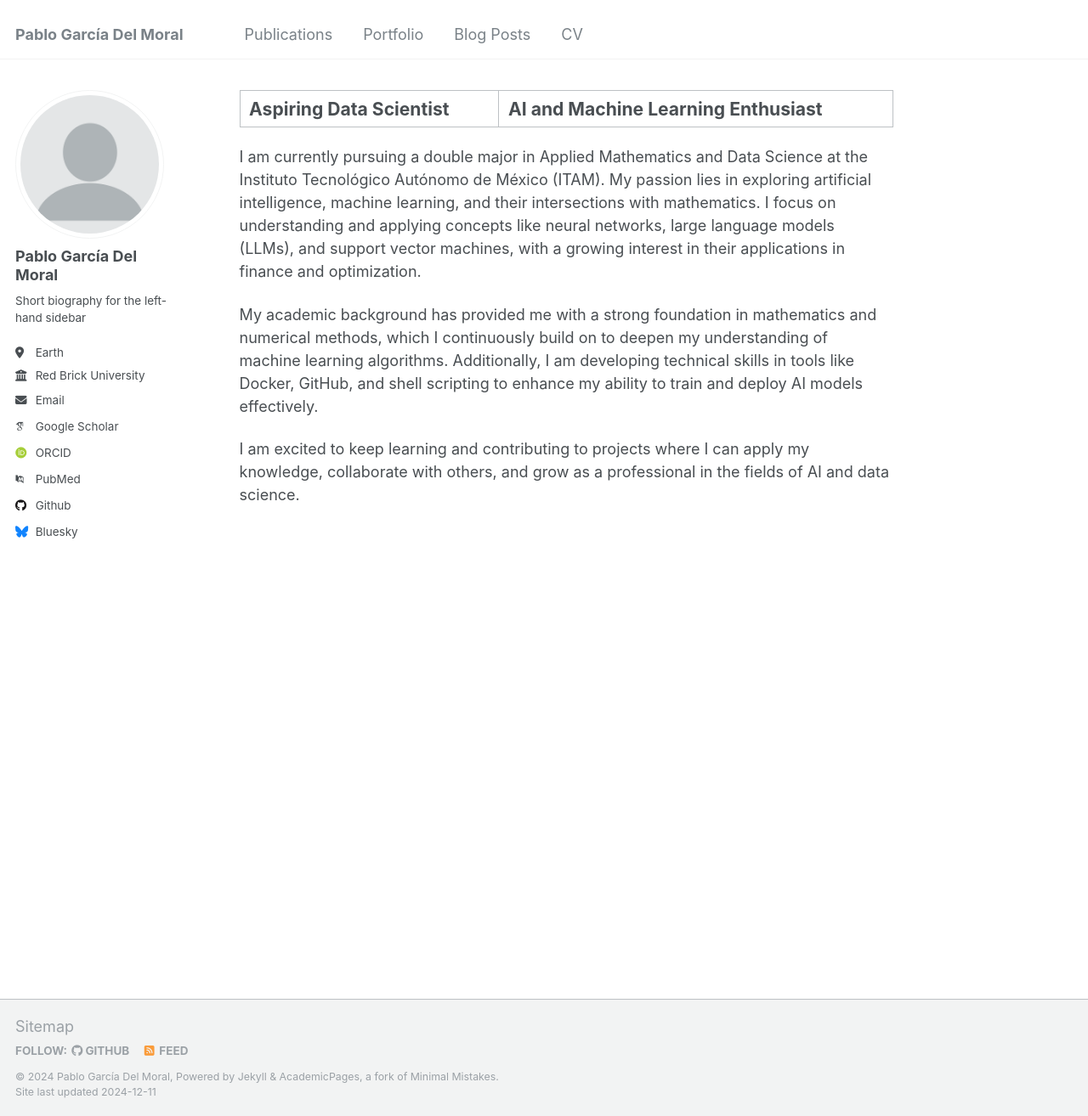
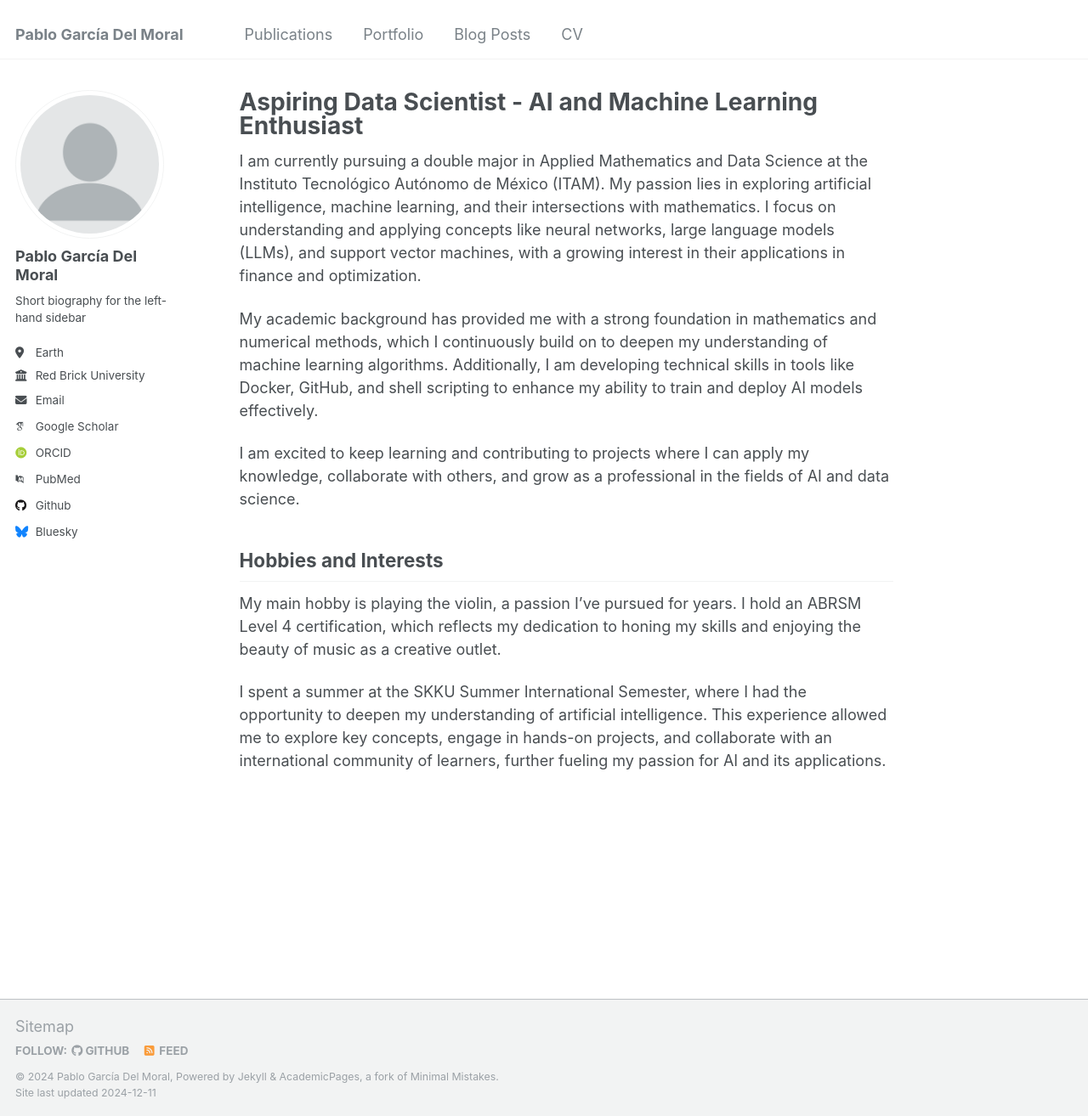
Before and after one commit to pablogdelmoral/pablogdelmoral.github.io, a Jekyll site: the page built from _pages/about.md, in a window 1280 px wide and 1314 px high. Shown: the whole window at 85% size. Built offline with Jekyll 4.4.1, drawn with Linux system fonts in a browser that asks for light colours; some web fonts are replaced.

Commit message:
hobbies added

```diff
--- a/_pages/about.md
+++ b/_pages/about.md
@@ -1,6 +1,6 @@
 ---
 permalink: /
-title: "Aspiring Data Scientist | AI and Machine Learning Enthusiast"
+title: "Aspiring Data Scientist - AI and Machine Learning Enthusiast"
 author_profile: true
 redirect_from:
   - /about/
@@ -12,3 +12,9 @@ I am currently pursuing a double major in Applied Mathematics and Data Science a
 My academic background has provided me with a strong foundation in mathematics and numerical methods, which I continuously build on to deepen my understanding of machine learning algorithms. Additionally, I am developing technical skills in tools like Docker, GitHub, and shell scripting to enhance my ability to train and deploy AI models effectively.
 
 I am excited to keep learning and contributing to projects where I can apply my knowledge, collaborate with others, and grow as a professional in the fields of AI and data science.
+
+## Hobbies and Interests
+
+My main hobby is playing the violin, a passion I’ve pursued for years. I hold an ABRSM Level 4 certification, which reflects my dedication to honing my skills and enjoying the beauty of music as a creative outlet.
+
+I spent a summer at the SKKU Summer International Semester, where I had the opportunity to deepen my understanding of artificial intelligence. This experience allowed me to explore key concepts, engage in hands-on projects, and collaborate with an international community of learners, further fueling my passion for AI and its applications.
```
